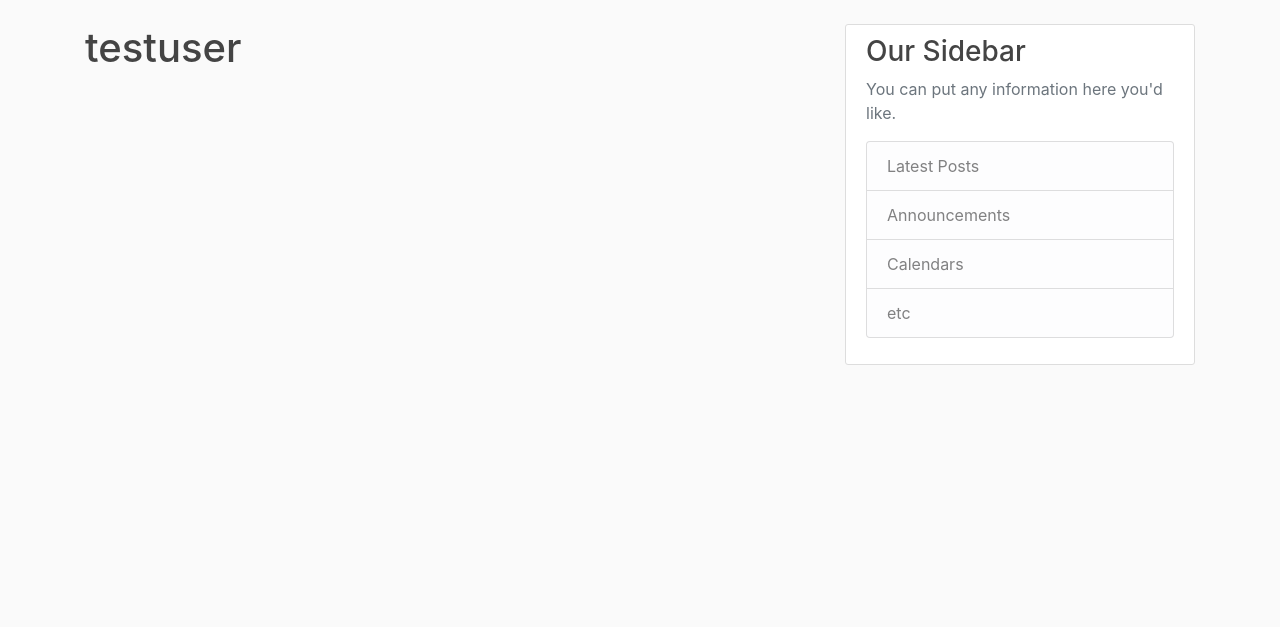
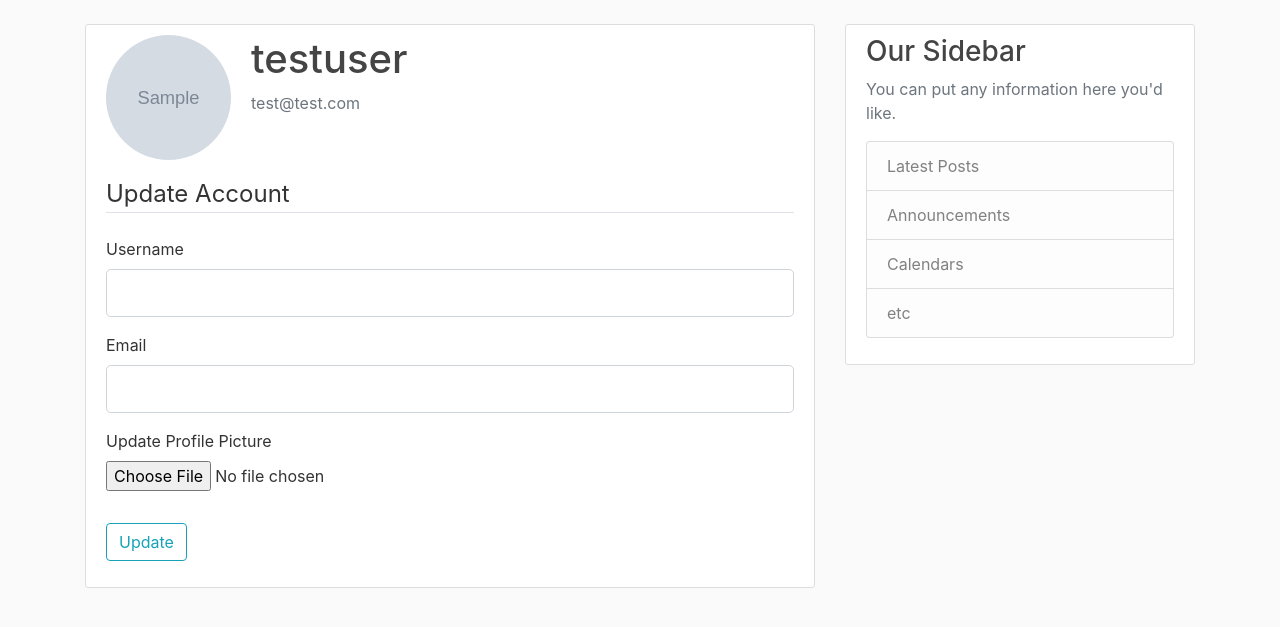
Before and after one commit to PatrickPM0/flask_blog, a Flask app: template flaskblog/templates/account.html in a window 1280 px wide. Shown: the part 56-683 px from the top of the page. Run offline with Flask 2, Linux system fonts and the light colour scheme; a user stored in the database is signed in; tables that the repository leaves empty hold one stand-in row (values such as "Sample post"); the template is opened without the code that fills it: values that come from a table or form of the project are taken from there, most other values are stand-ins (such as "Sample title", 1, 10 or a date in 2020); grey boxes marked "Sample" are stand-in pictures; some libraries are stand-ins or nearby versions.

Commit message:
add update form and profile pictures

```diff
--- a/flaskblog/forms.py
+++ b/flaskblog/forms.py
@@ -1,7 +1,9 @@
 from flask_wtf import FlaskForm
+from flask_wtf.file import FileAllowed, FileField
 from wtforms import StringField, PasswordField, SubmitField, BooleanField
 from wtforms.validators import DataRequired, Length, Email, EqualTo, ValidationError
 from flaskblog.models import User
+from flask_login import current_user
 
 
 class RegistrationForm(FlaskForm):
@@ -17,7 +19,8 @@
     def validate_username(self, username):
         user = User.query.filter_by(username=username.data).first()
         if user:
-            raise ValidationError('That username is taken. Please choose a different username.')
+            raise ValidationError(
+                'That username is taken. Please choose a different username.')
 
     def validate_email(self, email):
         user = User.query.filter_by(email=email.data).first()
@@ -31,3 +34,26 @@
     password = PasswordField('Password', validators=[DataRequired()])
     remember = BooleanField('Remember Me')
     submit = SubmitField('Login')
+
+
+class UpdateAccountForm(FlaskForm):
+    username = StringField('Username',
+                           validators=[DataRequired(), Length(min=2, max=20)])
+    email = StringField('Email',
+                        validators=[DataRequired(), Email()])
+    picture = FileField("Update Profile Picture", validators=[
+                        FileAllowed(["jpg", "jpeg", "png"])])
+    submit = SubmitField('Update')
+
+    def validate_username(self, username):
+        if username.data != current_user.username:
+            user = User.query.filter_by(username=username.data).first()
+            if user:
+                raise ValidationError(
+                    'That username is taken. Please choose a different username.')
+
+    def validate_email(self, email):
+        if email.data != current_user.email:
+            user = User.query.filter_by(email=email.data).first()
+            if user:
+                raise ValidationError('That email is taken.')
--- a/flaskblog/templates/account.html
+++ b/flaskblog/templates/account.html
@@ -1,4 +1,57 @@
 {% extends "layout.html" %}
 {% block content %}
-<h1>{{ current_user.username }}</h1>
+<div class="content-section">
+    <div class="media">
+        <img class="rounded-circle account-img" src="{{ image_file }}">
+        <div class="media-body">
+            <h2 class="account-heading">{{ current_user.username }}</h2>
+            <p class="text-secondary">{{ current_user.email }}</p>
+        </div>
+    </div>
+    <form method="POST" action="" enctype="multipart/form-data">
+        {{ form.hidden_tag() }}
+        <fieldset class="form-group">
+            <legend class="border-bottom mb-4">Update Account</legend>
+            <div class="form-group">
+                {{ form.username.label(class="form-control-label") }}
+
+                {% if form.username.errors %}
+                {{ form.username(class="form-control form-control-lg is-invalid") }}
+                <div class="invalid-feedback">
+                    {% for error in form.username.errors %}
+                    <span>{{ error }}</span>
+                    {% endfor %}
+                </div>
+                {% else %}
+                {{ form.username(class="form-control form-control-lg") }}
+                {% endif %}
+            </div>
+            <div class="form-group">
+                {{ form.email.label(class="form-control-label") }}
+                {% if form.email.errors %}
+                {{ form.email(class="form-control form-control-lg is-invalid") }}
+                <div class="invalid-feedback">
+                    {% for error in form.email.errors %}
+                    <span>{{ error }}</span>
+                    {% endfor %}
+                </div>
+                {% else %}
+                {{ form.email(class="form-control form-control-lg") }}
+                {% endif %}
+            </div>
+            <div class="form-group">
+                {{ form.picture.label() }}
+                {{ form.picture(class="form-control-file") }}
+                {% if form.picture.errors %}
+                {% for error in form.picture.errors %}
+                <span class="text-danger">{{ error }}</span></br>
+                {% endfor %}
+                {% endif %}
+            </div>
+        </fieldset>
+        <div class="form-group">
+            {{ form.submit(class="btn btn-outline-info") }}
+        </div>
+    </form>
+</div>
 {% endblock content %}
```
Also changed, not shown: flaskblog/static/profile_pics/default.jpg (added).
